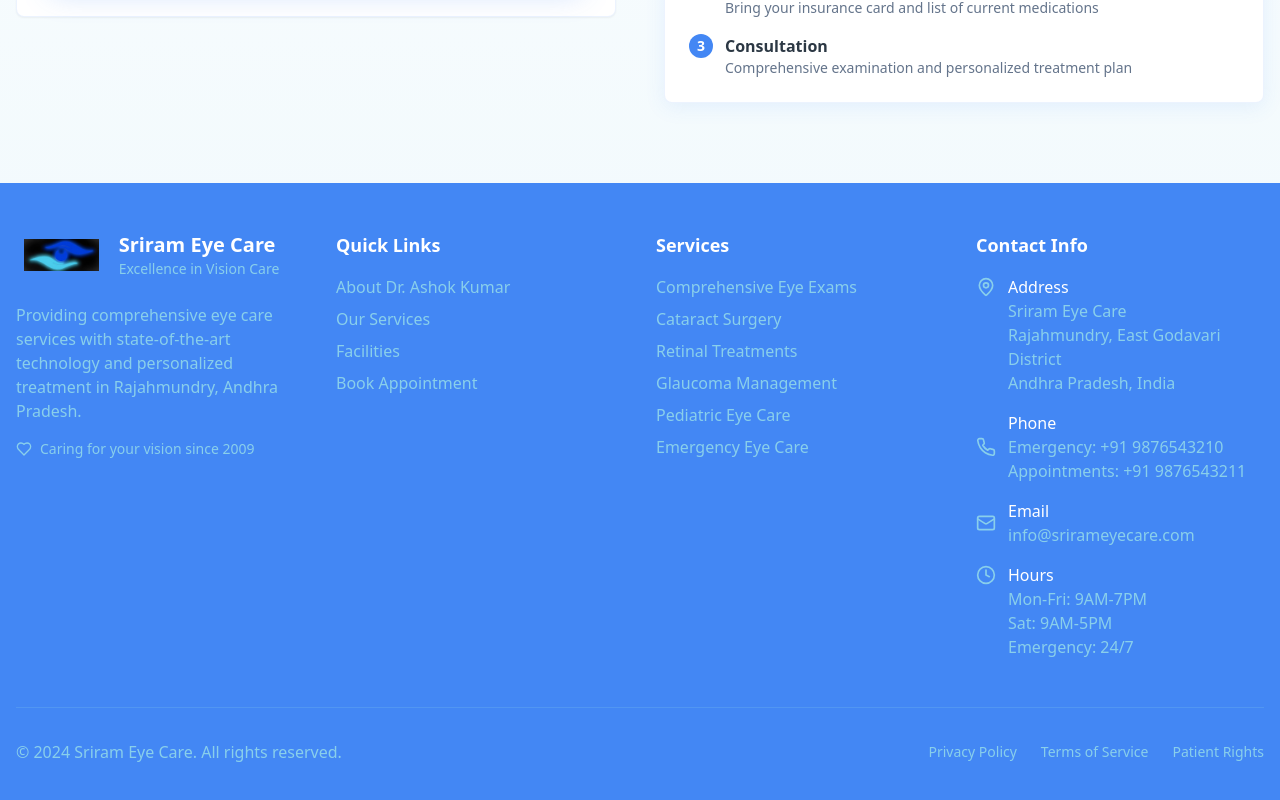
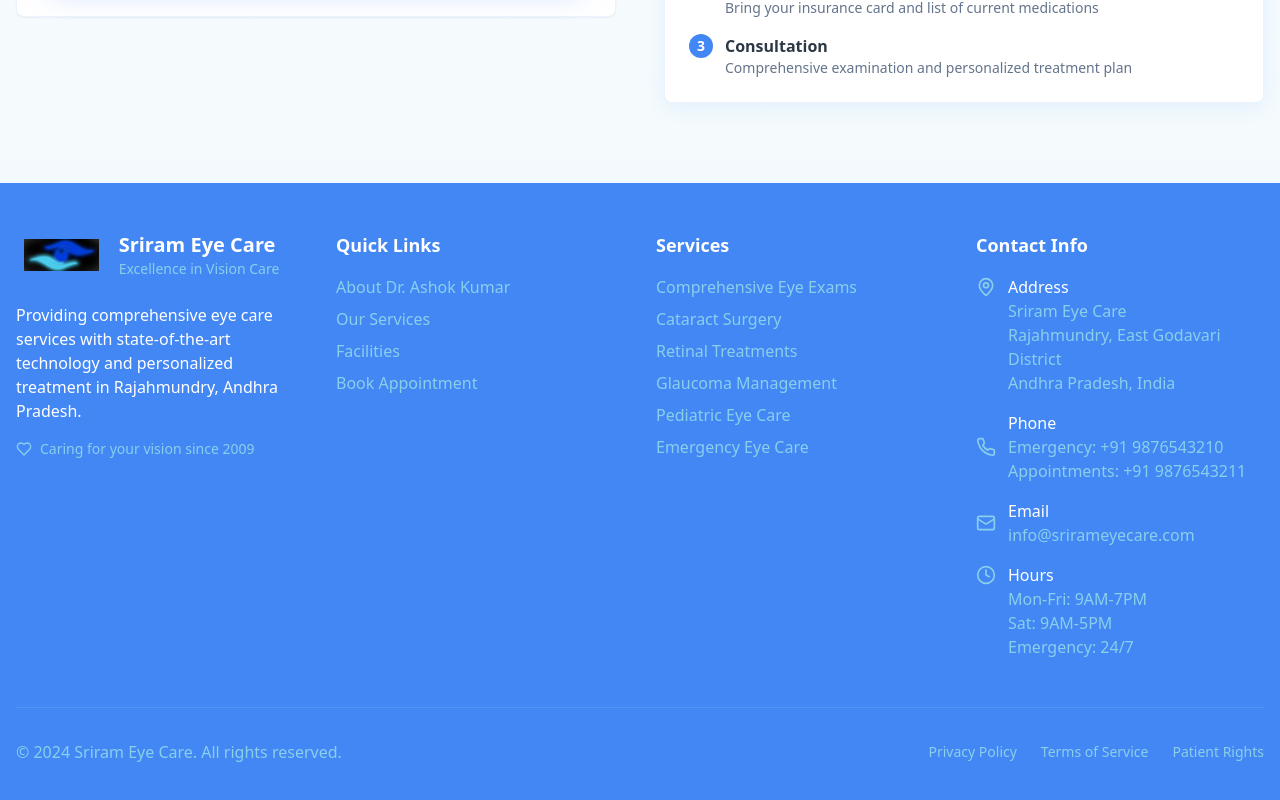
Before and after one commit to ragidla/sriram-eye-connect, a React (Vite) app: page / in a window 1280 px wide. Shown: the part 5582-6382 px from the top of the page. Built offline with nearby package versions, Linux system fonts and the light colour scheme.

Commit message:
Fix footer font color
Make the font color in the footer white.

```diff
--- a/src/components/Footer.tsx
+++ b/src/components/Footer.tsx
@@ -17,7 +17,7 @@ const Footer = () => {
                 <div className="text-medical-blue-light text-sm">Excellence in Vision Care</div>
               </div>
             </div>
-            <p className="text-medical-blue-light mb-4">
+            <p className="text-white mb-4">
               Providing comprehensive eye care services with state-of-the-art technology
               and personalized treatment in Rajahmundry, Andhra Pradesh.
             </p>
```
